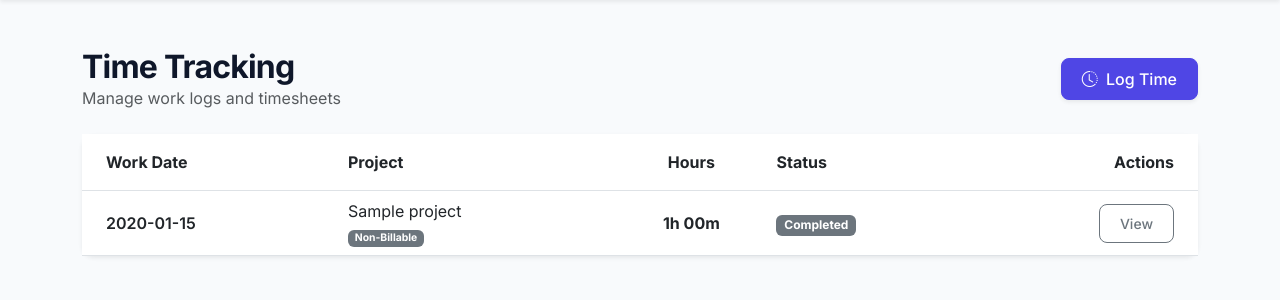
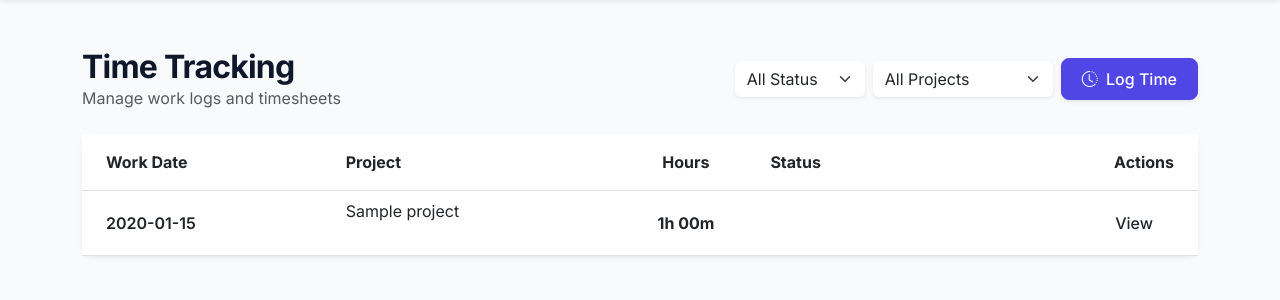
Before and after one commit to jararasifdev/Flask_Project, a Python web app: template app/templates/time_tracking/index.html in a window 1280 px wide. Shown: the part 72-372 px from the top of the page. Run offline with Jinja, Linux system fonts and the light colour scheme; the template is opened without the code that fills it: most values are stand-ins (such as "Sample title", 1, 10 or a date in 2020).

Commit message:
Added filter chnages in the template file of project,expenses and time tracking

```diff
--- a/app/templates/time_tracking/index.html
+++ b/app/templates/time_tracking/index.html
@@ -6,17 +6,33 @@
         <h2 class="fw-bold mb-0">Time Tracking</h2>
         <p class="text-muted mb-0">Manage work logs and timesheets</p>
     </div>
-    {% if current_user.role.name not in ['Admin', 'Accountant'] %}
-    <a href="{{ url_for('time_tracking_bp.log_time') }}" class="btn btn-primary shadow-sm">
-        <i class="bi bi-clock-history me-1"></i> Log Time
-    </a>
-    {% endif %}
+    <div class="d-flex align-items-center gap-2">
+        <form method="GET" action="{{ url_for('time_tracking_bp.list_timesheets') }}" class="d-flex gap-2">
+            <select name="status" class="form-select border-0 shadow-sm" onchange="this.form.submit()" style="min-width: 130px;">
+                <option value="">All Status</option>
+                <option value="Pending" {% if current_status == 'Pending' %}selected{% endif %}>Pending</option>
+                <option value="Approved" {% if current_status == 'Approved' %}selected{% endif %}>Approved</option>
+                <option value="Rejected" {% if current_status == 'Rejected' %}selected{% endif %}>Rejected</option>
+            </select>
+            <select name="project_id" class="form-select border-0 shadow-sm" onchange="this.form.submit()" style="min-width: 180px;">
+                <option value="">All Projects</option>
+                {% for project in projects %}
+                <option value="{{ project.id }}" {% if current_project|string == project.id|string %}selected{% endif %}>{{ project.name }}</option>
+                {% endfor %}
+            </select>
+        </form>
+        {% if current_user.role.name not in ['Admin', 'Accountant'] %}
+        <a href="{{ url_for('time_tracking_bp.log_time') }}" class="btn btn-primary shadow-sm">
+            <i class="bi bi-clock-history me-1"></i> Log Time
+        </a>
+        {% endif %}
+    </div>
 </div>
 
 <div class="card border-0 shadow-sm">
     <div class="card-body p-0">
         <div class="table-responsive">
-            <table class="table table-hover align-middle mb-0">
+            <table class="table table-modern align-middle mb-0">
                 <thead class="bg-light">
                     <tr>
                         <th class="ps-4 py-3">Work Date</th>
@@ -39,9 +55,9 @@
                         <td>
                             <div>{{ ts.project.name }}</div>
                             {% if ts.is_billable %}
-                                <span class="badge bg-info text-dark" style="font-size: 0.65rem;">Billable</span>
+                                <span class="badge badge-soft-primary" style="font-size: 0.65rem;">Billable</span>
                             {% else %}
-                                <span class="badge bg-secondary" style="font-size: 0.65rem;">Non-Billable</span>
+                                <span class="badge badge-soft-secondary" style="font-size: 0.65rem;">Non-Billable</span>
                             {% endif %}
                         </td>
                         <td class="text-center fw-bold">
@@ -51,20 +67,20 @@
                         </td>
                         <td>
                             {% if ts.status == 'Pending' %}
-                                <span class="badge bg-warning text-dark">Pending</span>
+                                <span class="badge badge-soft-warning">Pending</span>
                             {% elif ts.status == 'Approved' %}
-                                <span class="badge bg-success">Approved</span>
+                                <span class="badge badge-soft-success">Approved</span>
                             {% elif ts.status == 'Rejected' %}
-                                <span class="badge bg-danger">Rejected</span>
+                                <span class="badge badge-soft-danger">Rejected</span>
                             {% else %}
-                                <span class="badge bg-secondary">{{ ts.status }}</span>
+                                <span class="badge badge-soft-secondary">{{ ts.status }}</span>
                             {% endif %}
                         </td>
                         <td class="text-end pe-4">
                             {% if current_user.role.name in ['Admin', 'Project Manager'] and ts.status == 'Pending' and not (ts.employee_id == current_user.employee.id and current_user.role.name != 'Admin') %}
-                            <a href="{{ url_for('time_tracking_bp.review_timesheet', timesheet_id=ts.id) }}" class="btn btn-sm btn-primary">Review</a>
+                            <a href="{{ url_for('time_tracking_bp.review_timesheet', timesheet_id=ts.id) }}" class="btn btn-action btn-action-primary">Review</a>
                             {% else %}
-                            <a href="{{ url_for('time_tracking_bp.view_timesheet', timesheet_id=ts.id) }}" class="btn btn-sm btn-outline-secondary">View</a>
+                            <a href="{{ url_for('time_tracking_bp.view_timesheet', timesheet_id=ts.id) }}" class="btn btn-action">View</a>
                             {% endif %}
                         </td>
                     </tr>
```
Also changed, not shown: app/templates/employees/list.html (+6 -6 lines), app/templates/expenses/index.html (+23 -9 lines), app/templates/projects/index.html (+23 -11 lines).
